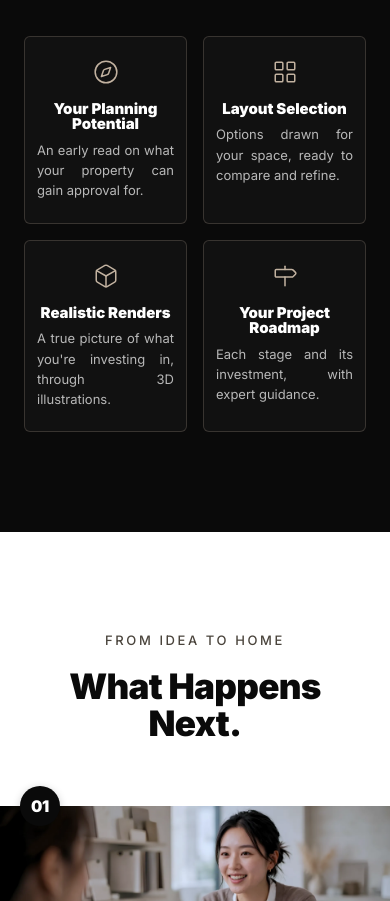
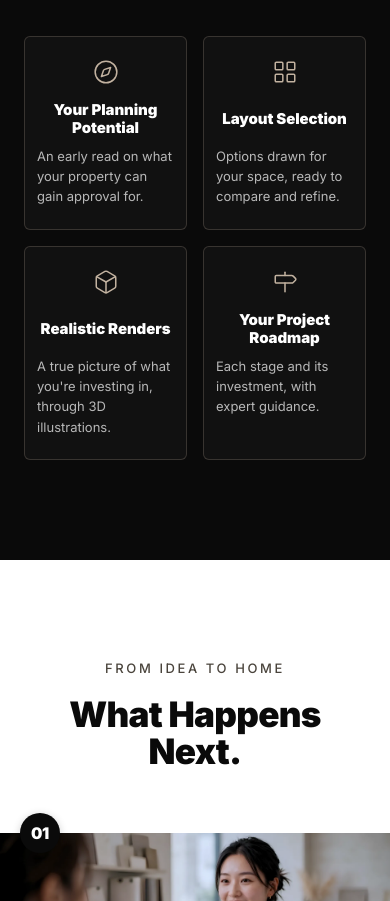
Before and after one commit to digitalsovran-rgb/sovran-landing, a React (Vite) app: page / in a window 390 px wide. Shown: the part 1058-1959 px from the top of the page. Built offline with nearby package versions, Linux system fonts and the light colour scheme.

Commit message:
Equal card title height on mobile, left-aligned card text on mobile

```diff
--- a/src/components/WhatYouDiscover.tsx
+++ b/src/components/WhatYouDiscover.tsx
@@ -98,20 +98,28 @@ export default function WhatYouDiscover() {
                   color="#C2B2A0"
                   style={{ display: 'block', margin: '0 auto 16px' }}
                 />
+                {/* Every title reserves two lines, so the descriptions start at the same height. */}
                 <h3
                   style={{
                     color: '#FFFFFF',
                     fontSize: isMobile ? '15px' : '17px',
                     fontWeight: 700,
+                    lineHeight: isMobile ? 1.25 : undefined,
+                    minHeight: '2.5em',
+                    display: 'flex',
+                    alignItems: 'center',
+                    justifyContent: 'center',
+                    textAlign: 'center',
                     margin: '0 0 8px',
                   }}
                 >
                   {item.title}
                 </h3>
                 <p
-                  className="sov-justify sov-justify-l sov-nohyph"
+                  className={isMobile ? 'sov-nohyph' : 'sov-justify sov-justify-l sov-nohyph'}
                   lang="en-GB"
                   style={{
+                    textAlign: isMobile ? 'left' : undefined,
                     fontSize: isMobile ? '13px' : '14px',
                     lineHeight: 1.55,
                     color: 'rgba(255,255,255,0.7)',
```
